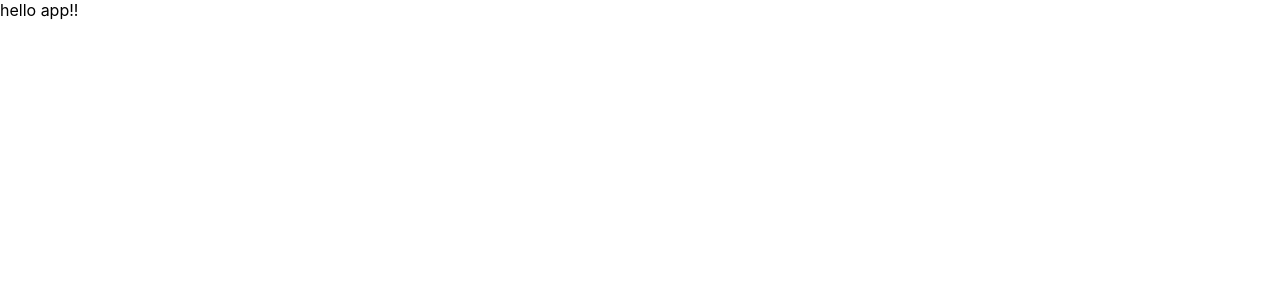
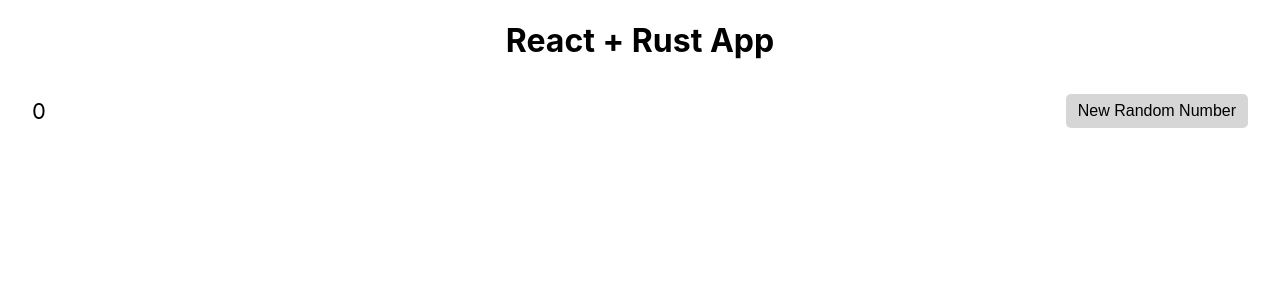
Before and after one commit to ASteinheiser/oxy-gen-demo, a React (Create React App) app: page / in a window 1280 px wide. Shown: the top 300 px of the page. Built offline with nearby package versions, Linux system fonts and the light colour scheme.

Commit message:
update readmen and layout basic react app

```diff
--- a/package.json
+++ b/package.json
@@ -6,8 +6,8 @@
   "main": "electron-start.js",
   "dependencies": {
     "node-sass": "^4.10.0",
-    "react": "^16.6.3",
-    "react-dom": "^16.6.3",
+    "react": "^16.7.0-alpha.0",
+    "react-dom": "^16.7.0-alpha.0",
     "react-scripts": "2.1.1"
   },
   "scripts": {
@@ -17,7 +17,7 @@
     "eject": "react-scripts eject",
     "electron": "electron .",
     "electron-dev": "ELECTRON_START_URL=http://localhost:3000 electron .",
-    "dev" : "nf start"
+    "dev": "nf start"
   },
   "eslintConfig": {
     "extends": "react-app"
--- a/src/App.js
+++ b/src/App.js
@@ -1,10 +1,18 @@
 import React from 'react';
+
+import RandomNumber from './components/RandomNumber';
 
 const App = (props) => {
   return(
-    <div>
-      {'hello app!!'}
-    </div>
+    <React.Fragment>
+
+      <h1 className='app-title'>
+        {'React + Rust App'}
+      </h1>
+
+      <RandomNumber />
+
+    </React.Fragment>
   );
 }
 
--- /dev/null
+++ b/src/components/RandomNumber/index.js
@@ -0,0 +1,30 @@
+import React, { useState } from 'react';
+
+import './random-number.scss';
+
+const RandomNumber = (props) => {
+
+  const [number, setNumber] = useState(0);
+
+  function handleClick() {
+    setNumber((Math.random() * 100000).toFixed(0));
+  }
+
+  return(
+    <div className='random-number-container'>
+
+      <span className='random-number-text'>
+        { number }
+      </span>
+
+      <button
+        className='random-number-button'
+        onClick={handleClick}>
+        {'New Random Number'}
+      </button>
+
+    </div>
+  );
+}
+
+export default RandomNumber;
--- /dev/null
+++ b/src/components/RandomNumber/random-number.scss
@@ -0,0 +1,27 @@
+.random-number-container {
+  display: flex;
+  flex-direction: row;
+
+  align-items: center;
+  justify-content: space-between;
+
+  padding: 12px 32px;
+
+  .random-number-text {
+    font-size: 22px;
+    color: black;
+  }
+
+  .random-number-button {
+    font-size: 16px;
+    color: black;
+
+    border: none;
+    border-radius: 5px;
+    background: #d6d6d6;
+
+    padding: 8px 12px;
+
+    cursor: pointer;
+  }
+}
--- a/src/index.scss
+++ b/src/index.scss
@@ -12,3 +12,8 @@ code {
   font-family: source-code-pro, Menlo, Monaco, Consolas, "Courier New",
     monospace;
 }
+
+.app-title {
+  color: black;
+  text-align: center;
+}
```
Also changed, not shown: 2 other files (tests, documents, lock files or other folders).
